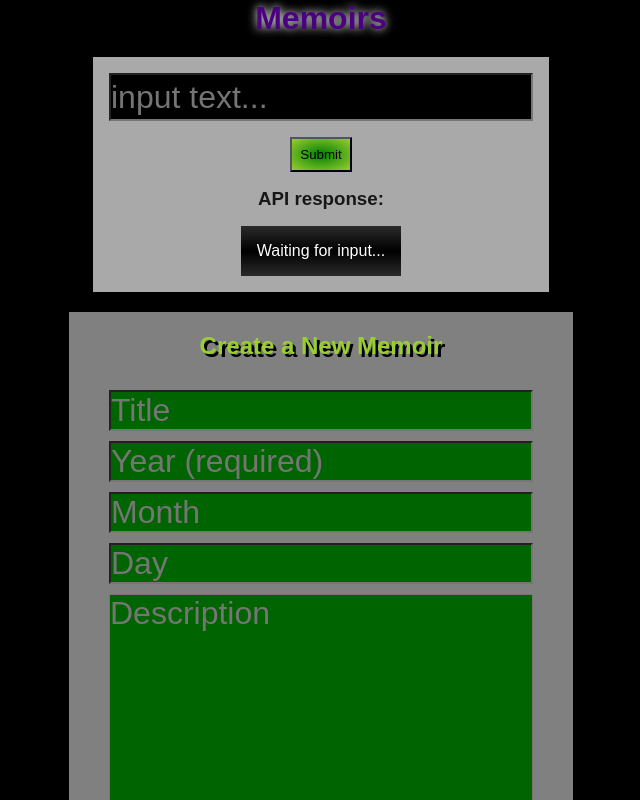
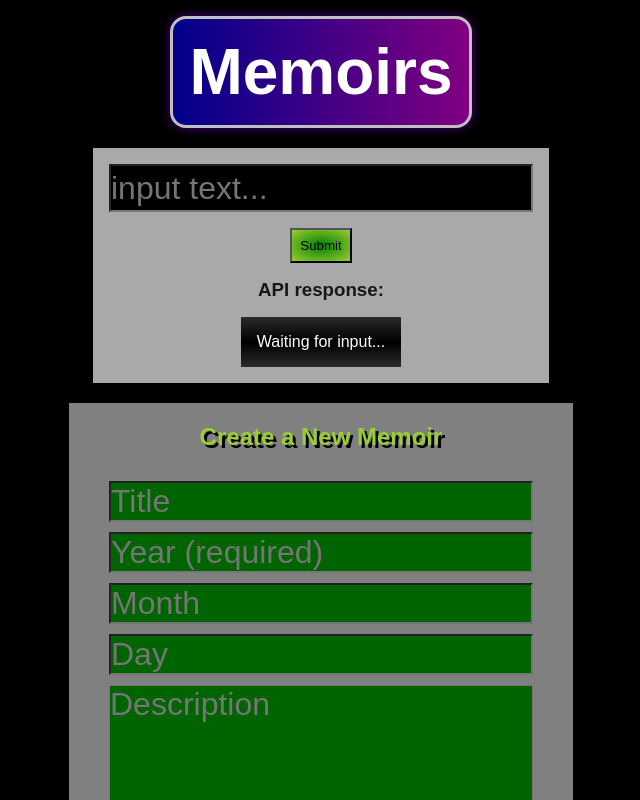
Before and after one commit to hemingus/memoir-trail, a Next.js app: page / in a window 1280 px wide. Shown: the top 800 px of the page, without its empty margins (319-959 px from the left). Built offline with nearby package versions, Linux system fonts and the light colour scheme.

Commit message:
MemoirPage header css

```diff
--- a/src/app/components/Memoir/MemoirPage.css
+++ b/src/app/components/Memoir/MemoirPage.css
@@ -8,6 +8,13 @@
 }
 
 .memoirPage-header {
-    color: indigo;
-    filter: drop-shadow(0 0 5px white);
+    color: white;
+    filter: drop-shadow(0 0 5px indigo);
+    font-size: 4rem;
+    padding: 1rem;
+    border: solid;
+    border-radius: 1rem;
+    background: linear-gradient(to right, darkblue , purple);
+    border-color: silver;
+    margin-top: 1rem;
 }
```
